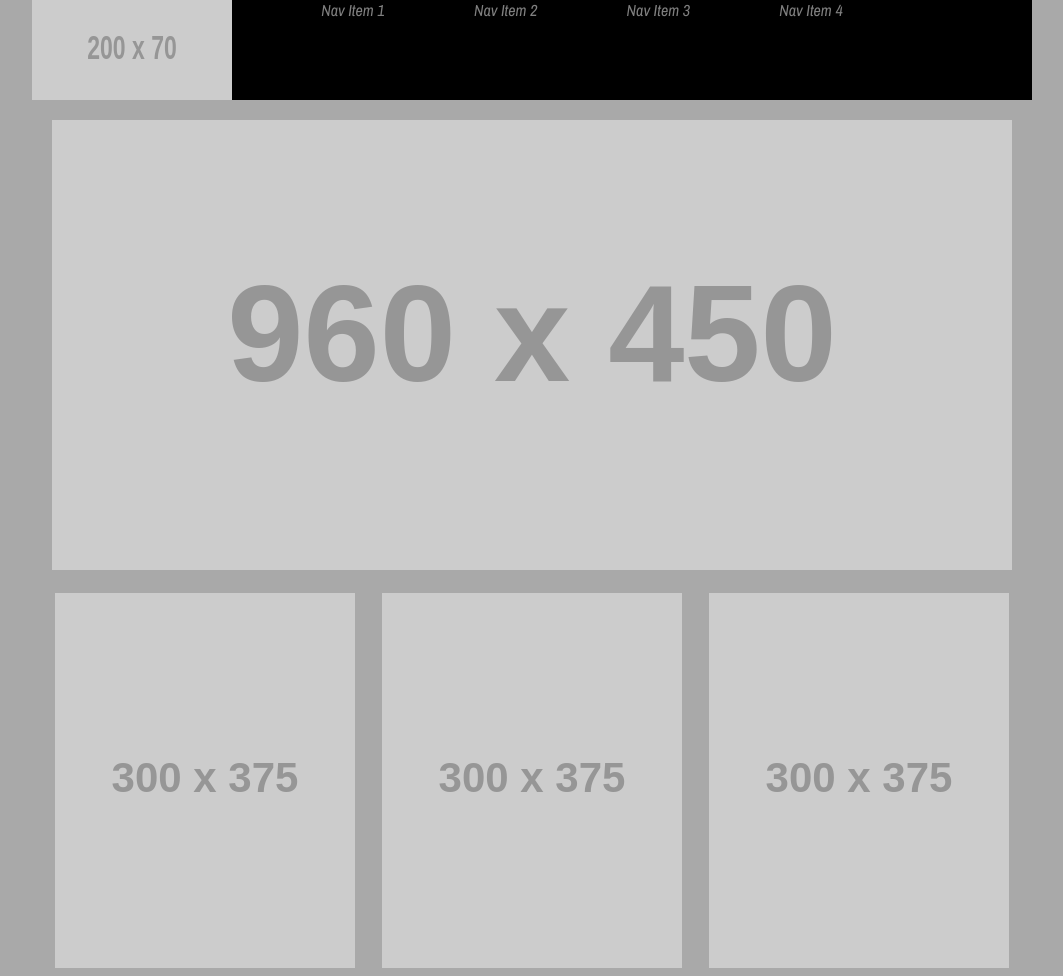
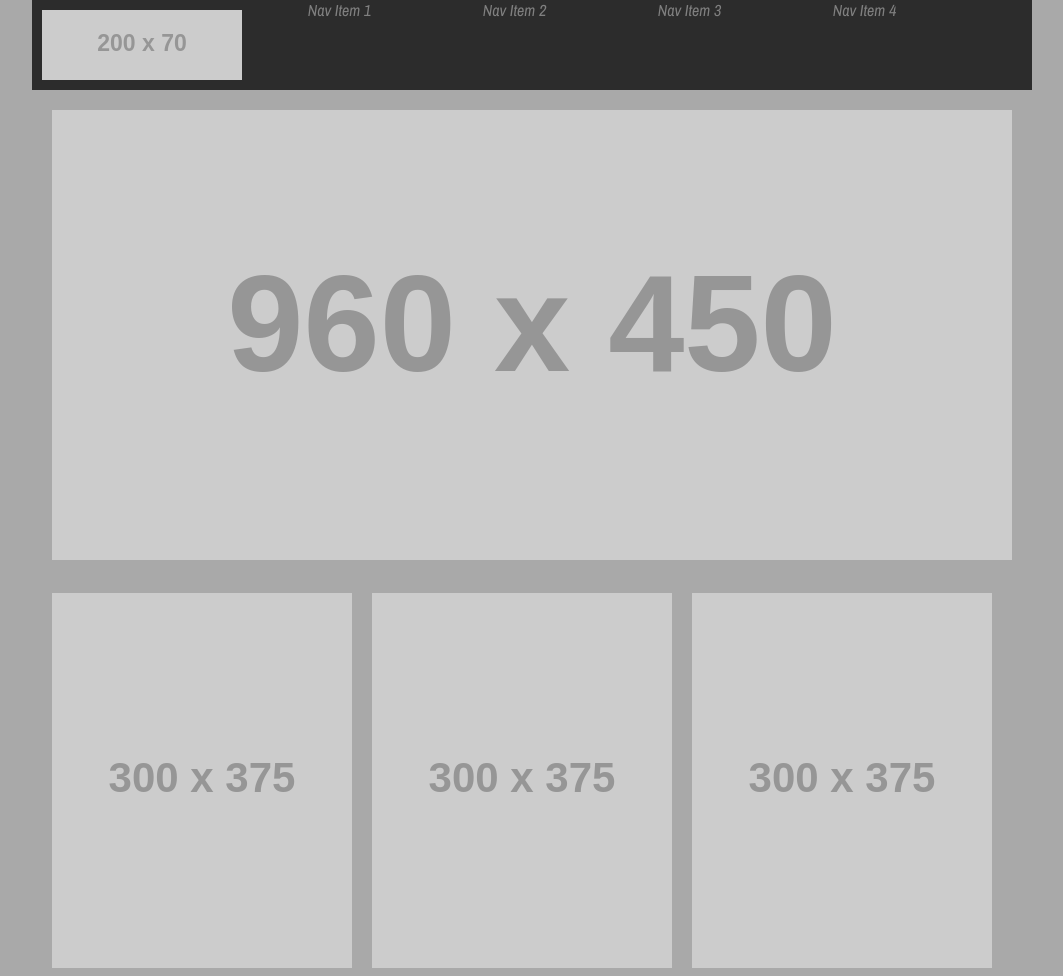
Before and after one commit to gmeadiv/wireframe-exercise, a plain HTML site: page index.html in a window 1280 px wide. Shown: the top 976 px of the page, without its empty margins (108-1171 px from the left). Drawn offline with nearby package versions, Linux system fonts and the light colour scheme; placeholder pictures from the web are drawn by us.

Commit message:
added some styling during class lecture

```diff
--- a/style.css
+++ b/style.css
@@ -7,23 +7,30 @@ body {
 }
 
 header {
-  height: 100px;
-  background-color: black;
+  height: 90px;
+  background-color: rgb(44, 44, 44);
   display: flex;
   flex-direction: row;
 }
 
 header img {
+  margin: 10px;
+  height: 70px;
 }
 
-ul {
+nav {
+  margin: auto;
+  display: flex;
+}
+
+header ul {
   display: flex;
   height: 20px;
   width: 700px;
   color: gray;
   display: flex;
   flex-direction: row;
-  justify-content: space-evenly;
+  justify-content: space-around;
   align-items: center;
   font-family: 'Archivo Narrow', sans-serif;
 }
@@ -38,8 +45,11 @@ main * {
   margin-bottom: 5px;
 }
 
+/* section {
+  width: 960px;
+} */
+
 section:nth-child(1) img {
-
 }
 
 section:nth-child(2) {
@@ -49,14 +59,13 @@ section:nth-child(2) {
 section:nth-child(2) img {
   display: flex;
   flex-direction: row;
-  justify-content: left;
-  margin: auto;
+  justify-content: space-between;
 }
 
 section:nth-child(3) {
   display: flex;
   flex-direction: row;
-  justify-content: space-evenly;
+  justify-content: space-between;
 }
 
 /* section:nth-child(3) img {
@@ -73,6 +82,7 @@ button {
   background-color: black;
   color: beige;
   font-family: 'Archivo Narrow', sans-serif;
+  width: 120px;
 }
 
 h3 {
@@ -86,6 +96,5 @@ p {
 }
 
 footer {
-  height: 100px;
-  background-color: black;
-}
+  height: 120px;
+  background-color: rgb(44, 44, 44);}
```
